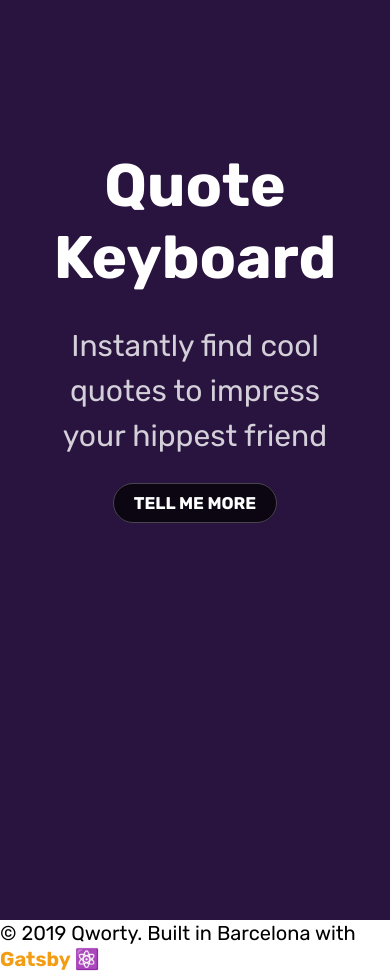
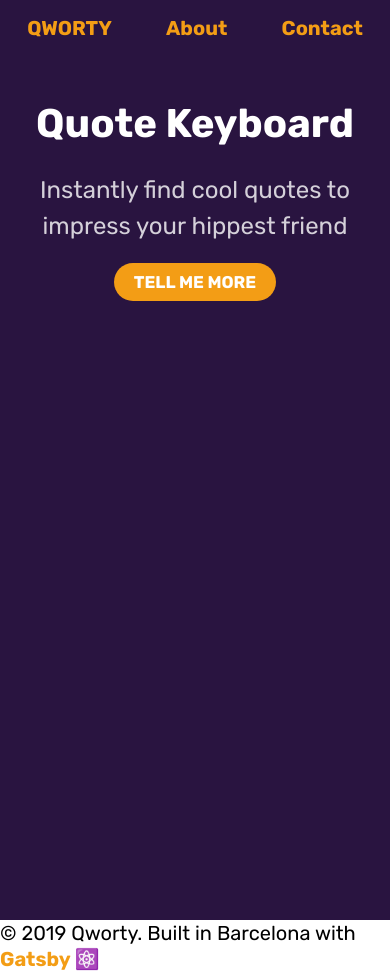
Before and after one commit to irenedemas/qworty-landing, a Gatsby site: page / in a window 390 px wide. Built offline with nearby package versions, Linux system fonts and the light colour scheme; Gatsby itself is replaced by a stand-in of ours.

Commit message:
pages added

```diff
--- /dev/null
+++ b/src/components/Header.css
@@ -0,0 +1,33 @@
+.Header {
+    position: fixed;
+    width: 100%;
+    padding: 50px 0;
+    z-index: 100;
+}
+
+.HeaderGroup {
+    max-width: 800px;
+    margin: 0 auto;
+    display: grid;
+    grid-template-columns: repeat(4, auto);
+    align-items: center;
+    justify-items: center;
+}
+
+.Header a {
+    font-weight: 700;
+}
+
+@media (max-width: 640px) {
+    .Header {
+        padding: 15px 0;
+    }
+
+    .HeaderGroup {
+        grid-template-columns: repeat(3, auto);
+    }
+
+    .Header a:nth-child(3) {
+        display: none;
+    }
+}
--- a/src/components/header.js
+++ b/src/components/header.js
@@ -1,34 +1,17 @@
 import { Link } from "gatsby"
 import PropTypes from "prop-types"
 import React from "react"
+import './Header.css'
 
 const Header = ({ siteTitle }) => (
-  <header
-    style={{
-      background: `rebeccapurple`,
-      marginBottom: `1.45rem`,
-    }}
-  >
-    <div
-      style={{
-        margin: `0 auto`,
-        maxWidth: 960,
-        padding: `1.45rem 1.0875rem`,
-      }}
-    >
-      <h1 style={{ margin: 0 }}>
-        <Link
-          to="/"
-          style={{
-            color: `white`,
-            textDecoration: `none`,
-          }}
-        >
-          {siteTitle}
-        </Link>
-      </h1>
+  <div className="Header">
+    <div className="HeaderGroup">
+    <Link to="/">QWORTY</Link>
+      <Link to="/about">About</Link>
+      <Link to="/faqs">FAQs</Link>
+      <Link to="/contact">Contact</Link>
     </div>
-  </header>
+  </div>
 )
 
 Header.propTypes = {
--- a/src/components/layout.css
+++ b/src/components/layout.css
@@ -1,4 +1,4 @@
-@import url("https://fonts.googleapis.com/css?family=Rubik:400,700,900");
+@import url("https://fonts.googleapis.com/css?family=Rubik:400,700");
 
 body {
   font-family: "Rubik", sans-serif;
@@ -12,6 +12,7 @@ a {
   color: #f39d15;
   text-decoration: none;
   font-weight: 700;
+  cursor: pointer;
 }
 
 .Hero {
@@ -44,8 +45,21 @@ a {
   font-weight: 700;
   color: white;
   text-transform: uppercase;
-  background: rgba(0, 0, 0, 0.7);
+  background: #f39d15;
   padding: 9px 20px;
-  border: 1px solid rgba(255, 255, 255, 0.25);
   border-radius: 20px;
 }
+
+@media (max-width: 640px) {
+  .HeroGroup {
+    padding: 100px 20px;
+  }
+
+  .Hero h1 {
+    font-size: 40px;
+  }
+
+  .Hero p {
+    font-size: 24px;
+  }
+}
--- a/src/components/layout.js
+++ b/src/components/layout.js
@@ -22,7 +22,7 @@ const Layout = ({ children }) => (
           <footer>
             © {new Date().getFullYear()} Qworty. Built in Barcelona with
             {` `}
-            <a href="https://www.gatsbyjs.org">Gatsby ⚛️</a>
+            <a href="https://www.gatsbyjs.org" target="_blank">Gatsby ⚛️</a>
           </footer>
       </>
     )}
--- a/src/pages/page-2.js
+++ b/src/pages/about.js
@@ -4,13 +4,13 @@ import { Link } from "gatsby"
 import Layout from "../components/layout"
 import SEO from "../components/seo"
 
-const SecondPage = () => (
+const About = () => (
   <Layout>
-    <SEO title="Page two" />
+    <SEO title="About" />
     <h1>Hi from the second page</h1>
     <p>Welcome to page 2</p>
     <Link to="/">Go back to the homepage</Link>
   </Layout>
 )
 
-export default SecondPage
+export default About
--- a/src/pages/index.js
+++ b/src/pages/index.js
@@ -2,17 +2,18 @@ import React from "react"
 import { Link } from "gatsby"
 
 import Layout from "../components/layout"
-import Image from "../components/image"
 import SEO from "../components/seo"
+import Header from "../components/header"
 
 const IndexPage = () => (
   <Layout>
     <SEO title="Quote Keyboard" keywords={[`gatsby`, `application`, `react`]} />
+    <Header />
     <div className="Hero">
       <div className="HeroGroup">
         <h1>Quote Keyboard</h1>
         <p>Instantly find cool quotes to impress your hippest friend</p>
-        <Link to="/page-2/">Tell me more</Link>
+        <Link to="/about/">Tell me more</Link>
       </div>
     </div>
   </Layout>
```
Also changed, not shown: src/images/gatsby-astronaut.png (deleted), src/images/gatsby-icon.png (deleted), src/images/qworty-logo.png (added).
